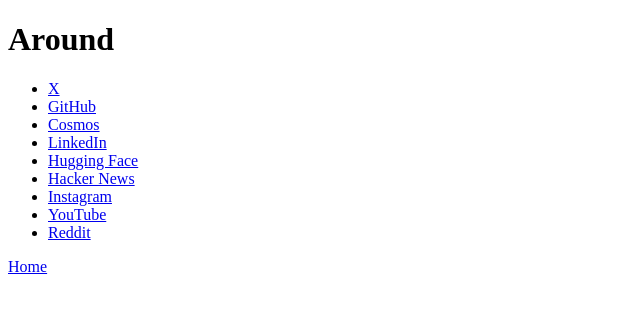
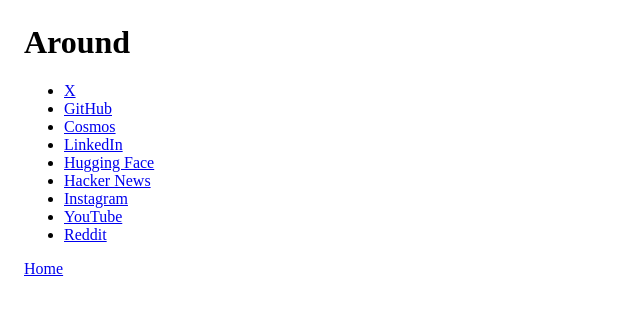
Before and after one commit to ShriKaranHanda/site, a plain HTML site: page around/index.html in a window 1280 px wide. Shown: the whole page, without its empty margins (0-640 px from the left). Drawn offline with Linux system fonts and the light colour scheme.

Commit message:
fix: align page top and left spacing

```diff
--- a/around/index.html
+++ b/around/index.html
@@ -4,6 +4,15 @@
     <meta charset="utf-8">
     <meta name="viewport" content="width=device-width, initial-scale=1">
     <title>Around — Karan's corner</title>
+    <style>
+      body {
+        margin: 1.5rem;
+      }
+
+      h1 {
+        margin-top: 0;
+      }
+    </style>
   </head>
   <body>
     <h1>Around</h1>
```
